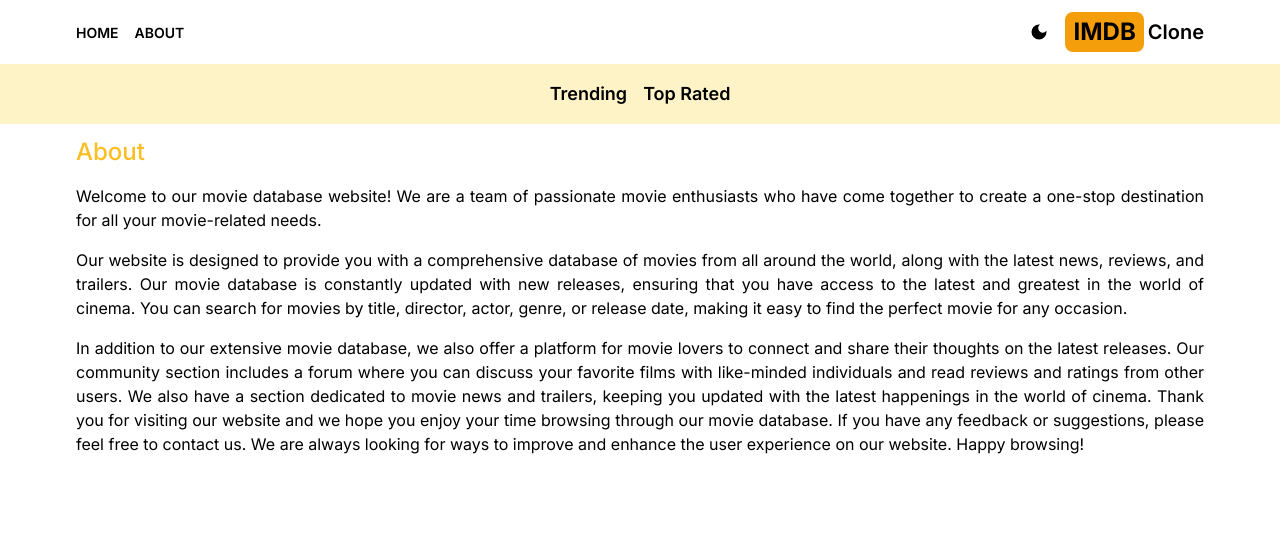
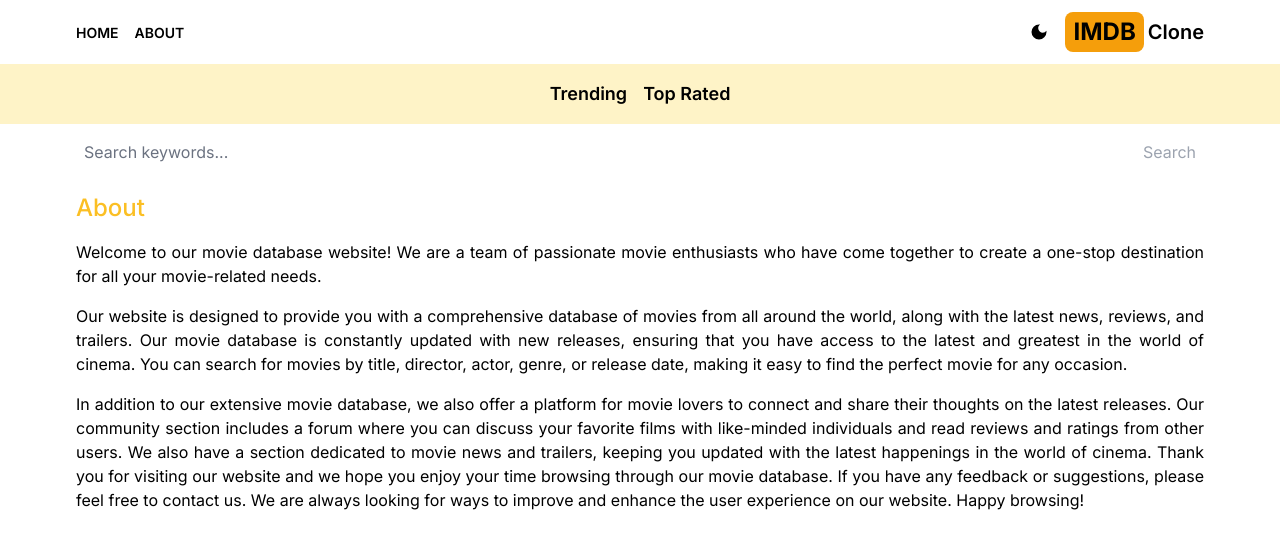
Before and after one commit to Dinesh-kumar-M-2002/imdb-clone, a Next.js app: page /about in a window 1280 px wide. Shown: the top 548 px of the page. Built offline with nearby package versions, Linux system fonts and the light colour scheme.

Commit message:
add search bar

```diff
--- a/app/layout.js
+++ b/app/layout.js
@@ -3,6 +3,7 @@
 import Header from "@/components/Header";
 import Providers from "./Providers";
 import Navbar from "@/components/Navbar";
+import SearchBox from '@/components/SearchBox';
 
 const inter = Inter({ subsets: ["latin"] });
 
@@ -18,6 +19,7 @@
       <Providers>
         <Header/>
         <Navbar/>
+        <SearchBox />
         {children}
       </Providers>
       </body>
--- /dev/null
+++ b/app/search/[searchTerm]/page.jsx
@@ -0,0 +1,18 @@
+import Results from '@/components/Results';
+
+export default async function SearchPage({ params }) {
+  const seachTerm = params.searchTerm;
+  const res = await fetch(
+    `https://api.themoviedb.org/3/search/movie?api_key=${process.env.API_KEY}&query=${seachTerm}&language=en-US&page=1&include_adult=false`
+  );
+  const data = await res.json();
+  const results = data.results;
+  return (
+    <div>
+      {results &&
+        results.length ===
+        <h1 className='text-center pt-6'>No results found</h1>}
+      {results && <Results results={results} />}
+    </div>
+  );
+}
--- /dev/null
+++ b/components/SearchBox.jsx
@@ -0,0 +1,33 @@
+'use client';
+
+import { useState } from 'react';
+import { useRouter } from 'next/navigation';
+
+export default function SearchBox() {
+  const [search, setSearch] = useState('');
+  const router = useRouter();
+  const handleSubmit = (e) => {
+    e.preventDefault();
+    router.push(`/search/${search}`);
+  };
+  return (
+    <form
+      className='flex justify-between px-5 max-w-6xl mx-auto'
+      onSubmit={handleSubmit}
+    >
+      <input
+        type='text'
+        placeholder='Search keywords...'
+        className='w-full h-14 rounded-md placeholder-gray-500 outline-none bg-transparent flex-1'
+        value={search}
+        onChange={(e) => setSearch(e.target.value)}
+      />
+      <button
+        className='text-amber-600 disabled:text-gray-400'
+        disabled={search === ''}
+      >
+        Search
+      </button>
+    </form>
+  );
+}
```
